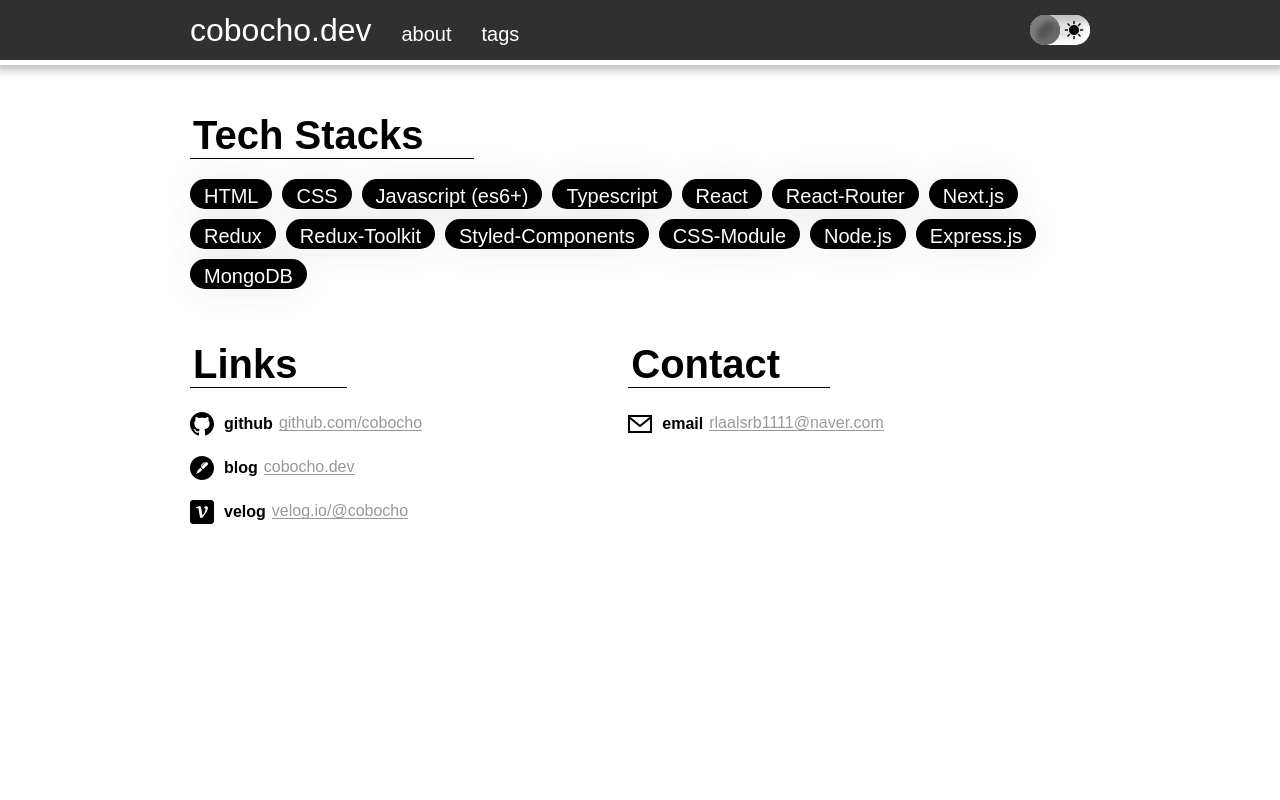
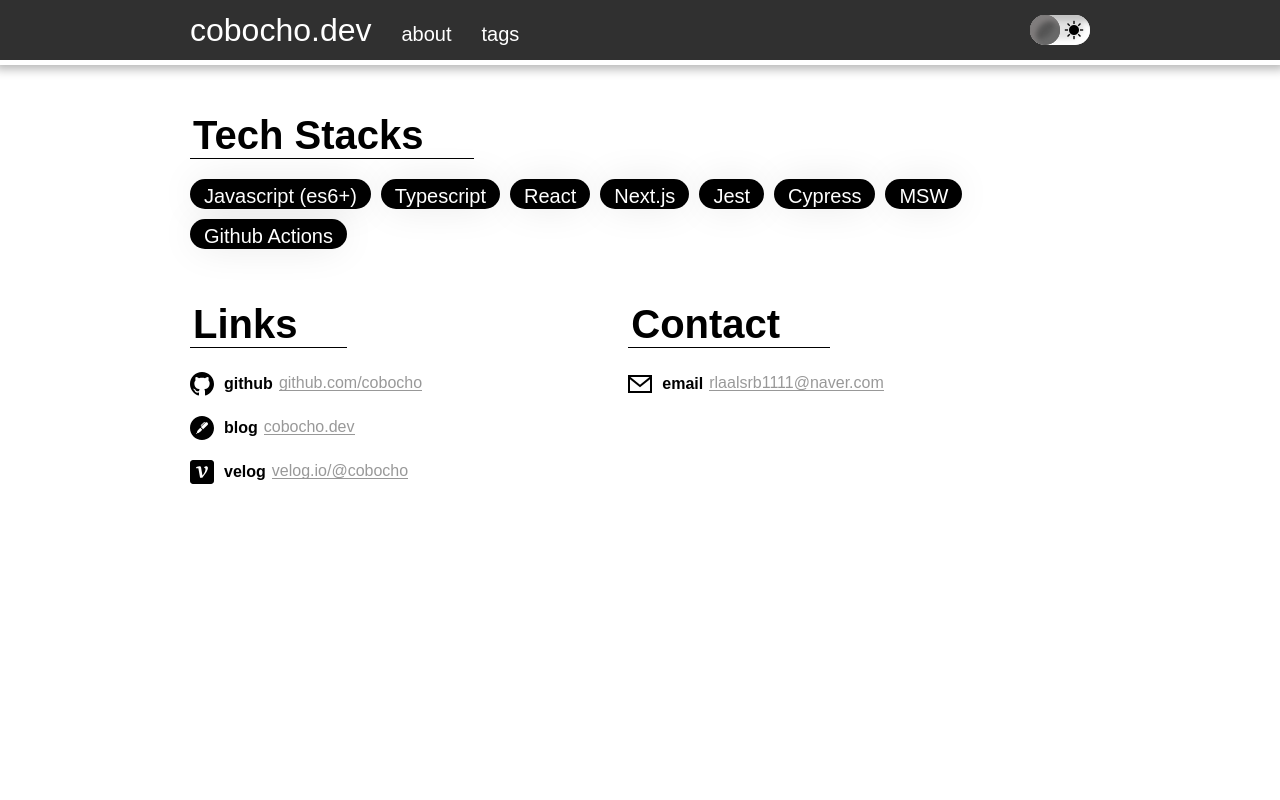
Before and after one commit to cobocho/cobocho.dev, a Next.js app: page /about/components/TechStacks/TechStacks in a window 1280 px wide. Shown: the top 800 px of the page. Built offline with nearby package versions, Linux system fonts and the light colour scheme.

Commit message:
Chore: 기술스택 수정

```diff
--- a/src/constants/techStacks.ts
+++ b/src/constants/techStacks.ts
@@ -1,60 +1,32 @@
-const TECH_STACKS = [
-  {
-    name: 'HTML',
-    desc: 'aaaaaaaaaaaaaaaaaaaa'
-  },
-  {
-    name: 'CSS',
-    desc: 'aaaaaaaaaaaaaaaaaaaa'
-  },
+interface TechStack {
+  name: string;
+}
+
+const TECH_STACKS: TechStack[] = [
   {
     name: 'Javascript (es6+)',
-    desc: 'aaaaaaaaaaaaaaaaaaaa'
   },
   {
     name: 'Typescript',
-    desc: 'aaaaaaaaaaaaaaaaaaaa'
   },
   {
     name: 'React',
-    desc: 'aaaaaaaaaaaaaaaaaaaa'
-  },
-  {
-    name: 'React-Router',
-    desc: 'aaaaaaaaaaaaaaaaaaaa'
   },
   {
     name: 'Next.js',
-    desc: 'aaaaaaaaaaaaaaaaaaaa'
   },
   {
-    name: 'Redux',
-    desc: 'aaaaaaaaaaaaaaaaaaaa'
+    name: 'Jest',
   },
   {
-    name: 'Redux-Toolkit',
-    desc: 'aaaaaaaaaaaaaaaaaaaa'
+    name: 'Cypress',
   },
   {
-    name: 'Styled-Components',
-    desc: 'aaaaaaaaaaaaaaaaaaaa'
+    name: 'MSW',
   },
   {
-    name: 'CSS-Module',
-    desc: 'aaaaaaaaaaaaaaaaaaaa'
+    name: 'Github Actions',
   },
-  {
-    name: 'Node.js',
-    desc: 'aaaaaaaaaaaaaaaaaaaa'
-  },
-  {
-    name: 'Express.js',
-    desc: 'aaaaaaaaaaaaaaaaaaaa'
-  },
-  {
-    name: 'MongoDB',
-    desc: 'aaaaaaaaaaaaaaaaaaaa'
-  }
 ];
 
 export default TECH_STACKS;
--- a/src/pages/about/components/TechStacks/TechStacks.tsx
+++ b/src/pages/about/components/TechStacks/TechStacks.tsx
@@ -3,89 +3,15 @@ import TECH_STACKS from '@/constants/techStacks';
 import TechStackTag from './TechStackTag';
 import { motion } from 'framer-motion';
 import { appearFromBottom, appearFromLeft, orchestrate, orchestrateTags } from '@/styles/framer-motions';
-import { useState } from 'react';
-
-const TechStacksWrapper = styled.div`
-  display: grid;
-  grid-template-areas:
-    'a a'
-    'b c';
-
-  h3 {
-    width: fit-content;
-    font-size: 40px;
-    font-weight: 700;
-    padding: 3px 50px 0 3px;
-    margin-bottom: 20px;
-    border-bottom: 1px solid ${(props) => props.theme.textColor};
-  }
-
-  ul {
-    display: flex;
-    flex-wrap: wrap;
-    list-style-type: none;
-    margin-bottom: 40px;
-  }
-
-  svg {
-    margin-right: 10px;
-    fill: ${(props) => props.theme.textColor};
-  }
-
-  a {
-    opacity: 0.4;
-    border-bottom: 1px solid ${(props) => props.theme.textColor};
-    font-weight: 400;
-  }
-
-  .tech-stacks {
-    grid-area: a;
-  }
-
-  .links {
-    grid-area: b;
-  }
-
-  .contact {
-    grid-area: c;
-  }
-
-  .links ul,
-  .contact ul {
-    display: flex;
-    flex-direction: column;
-  }
-
-  .links li,
-  .contact li {
-    display: flex;
-    align-items: center;
-    margin-bottom: 16px;
-    padding-top: 4px;
-    font-weight: 700;
-    font-size: 16px;
-    line-height: 0.8;
-  }
-
-  em {
-    margin-right: 6px;
-  }
-
-  @media (max-width: 900px) {
-    display: flex;
-    flex-direction: column;
-  }
-`;
 
 const TechStacks = () => {
-  const [selectedStack, setSelectedStack] = useState<string | null>(null);
   return (
     <motion.div
       variants={orchestrate}
       initial="hidden"
       animate="visible"
     >
-      <TechStacksWrapper>
+      <Container>
         <div className="tech-stacks">
           <motion.h3 variants={appearFromBottom}>Tech Stacks</motion.h3>
           <motion.ul variants={orchestrateTags}>
@@ -181,9 +107,81 @@ const TechStacks = () => {
             </li>
           </motion.ul>
         </div>
-      </TechStacksWrapper>
+      </Container>
     </motion.div>
   );
 };
 
+const Container = styled.div`
+  display: grid;
+  grid-template-areas:
+    'a a'
+    'b c';
+
+  h3 {
+    width: fit-content;
+    font-size: 40px;
+    font-weight: 700;
+    padding: 3px 50px 0 3px;
+    margin-bottom: 20px;
+    border-bottom: 1px solid ${(props) => props.theme.textColor};
+  }
+
+  ul {
+    display: flex;
+    flex-wrap: wrap;
+    list-style-type: none;
+    margin-bottom: 40px;
+  }
+
+  svg {
+    margin-right: 10px;
+    fill: ${(props) => props.theme.textColor};
+  }
+
+  a {
+    opacity: 0.4;
+    border-bottom: 1px solid ${(props) => props.theme.textColor};
+    font-weight: 400;
+  }
+
+  .tech-stacks {
+    grid-area: a;
+  }
+
+  .links {
+    grid-area: b;
+  }
+
+  .contact {
+    grid-area: c;
+  }
+
+  .links ul,
+  .contact ul {
+    display: flex;
+    flex-direction: column;
+  }
+
+  .links li,
+  .contact li {
+    display: flex;
+    align-items: center;
+    margin-bottom: 16px;
+    padding-top: 4px;
+    font-weight: 700;
+    font-size: 16px;
+    line-height: 0.8;
+  }
+
+  em {
+    margin-right: 6px;
+  }
+
+  @media (max-width: 900px) {
+    display: flex;
+    flex-direction: column;
+  }
+`;
+
 export default TechStacks;
```
